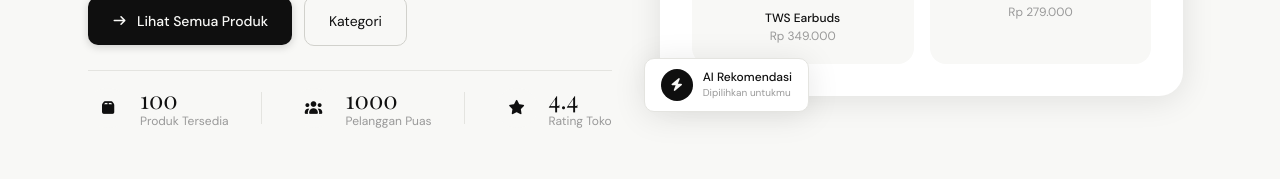
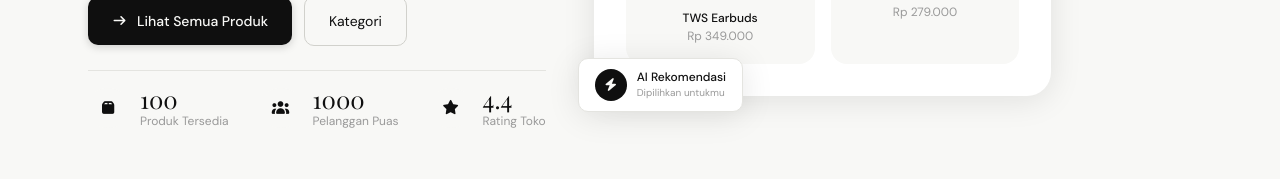
Before and after one commit to hiofadlikaakbar/Accesorix, a Nuxt app: page / in a window 1280 px wide. Shown: the part 422-601 px from the top of the page. Built offline with nearby package versions, Linux system fonts and the light colour scheme; no server answers; the database is empty; a web font is replaced by a local one.

Commit message:
perbaikan layout grid

```diff
--- a/app/pages/index.vue
+++ b/app/pages/index.vue
@@ -60,7 +60,7 @@
 
           <!-- Stats -->
           <div
-            class="flex flex-col md:flex-row md:items-center gap-5 md:gap-8 pt-4 border-t border-ghost-200"
+            class="grid grid-cols-1 md:grid-cols-2 lg:flex lg:items-center gap-5 lg:gap-8 pt-4 border-t border-ghost-200"
           >
             <!-- Produk -->
             <div class="flex items-center gap-3">
@@ -69,6 +69,7 @@
               >
                 <i class="fa-solid fa-box text-ink text-sm"></i>
               </div>
+
               <div>
                 <p class="font-display text-2xl text-ink leading-none">100</p>
                 <p class="font-body text-xs text-ink-300 mt-0.5">
@@ -77,17 +78,14 @@
               </div>
             </div>
 
-            <div class="hidden md:block w-px h-8 bg-ghost-200"></div>
-
             <!-- Pelanggan -->
-            <div
-              class="flex items-center justify-center md:justify-start gap-3"
-            >
+            <div class="flex items-center gap-3">
               <div
                 class="w-10 h-10 rounded-full bg-ghost flex items-center justify-center"
               >
                 <i class="fa-solid fa-users text-ink text-sm"></i>
               </div>
+
               <div>
                 <p class="font-display text-2xl text-ink leading-none">1000</p>
                 <p class="font-body text-xs text-ink-300 mt-0.5">
@@ -96,15 +94,14 @@
               </div>
             </div>
 
-            <div class="w-px h-8 bg-ghost-200"></div>
-
             <!-- Rating -->
-            <div class="flex items-center gap-3">
+            <div class="flex items-center gap-3 md:col-span-2 lg:col-span-1">
               <div
                 class="w-10 h-10 rounded-full bg-ghost flex items-center justify-center"
               >
                 <i class="fa-solid fa-star text-ink text-sm"></i>
               </div>
+
               <div>
                 <p class="font-display text-2xl text-ink leading-none">4.4</p>
                 <p class="font-body text-xs text-ink-300 mt-0.5">Rating Toko</p>
```
